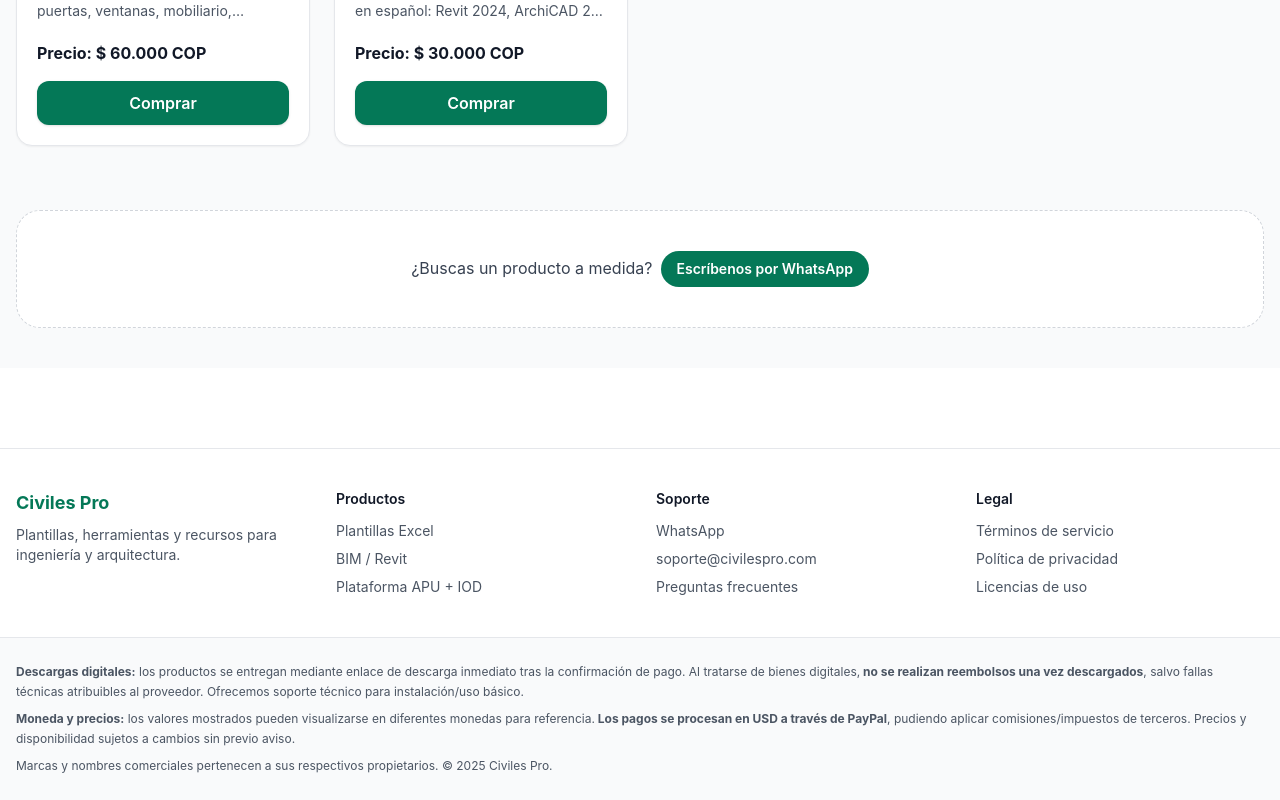
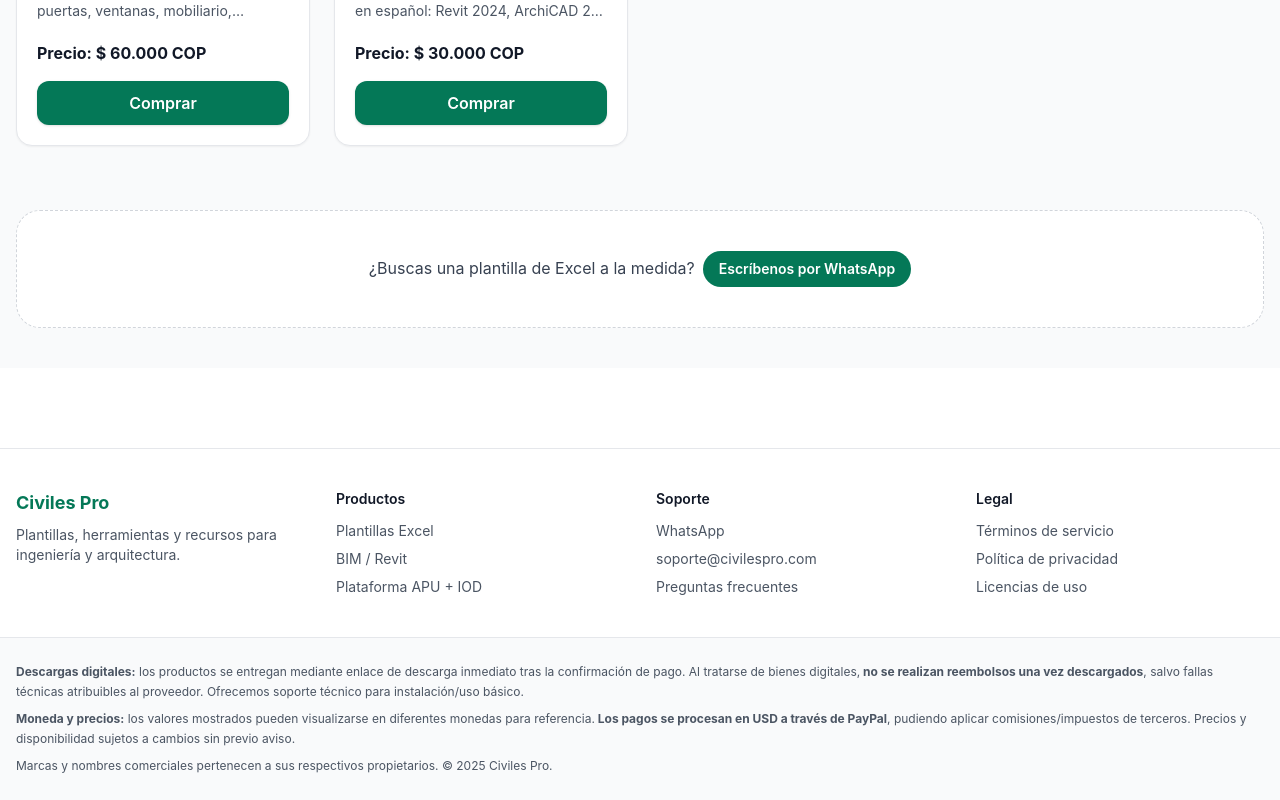
Before and after one commit to CivilesPro/pagina-principal, a React (Vite) app: page / in a window 1280 px wide. Shown: the part 2045-2845 px from the top of the page. Built offline with nearby package versions, Linux system fonts and the light colour scheme.

Commit message:
nuestros prensamientos

```diff
--- a/src/pages/ProductosPage.jsx
+++ b/src/pages/ProductosPage.jsx
@@ -236,7 +236,7 @@ export default function ProductosPage() {
           </div>
 
           <div className="mt-16 rounded-3xl border border-dashed border-gray-300 bg-white p-10 text-center text-gray-700">
-            ¿Buscas un producto a medida?
+            ¿Buscas una plantilla de Excel a la medida?
             <a
               href="https://wa.me/573127437848?text=Hola%20CivilesPro%2C%20necesito%20un%20producto%20a%20medida."
               target="_blank"
```
Also changed, not shown: 1 other file (tests, documents, lock files or other folders).
